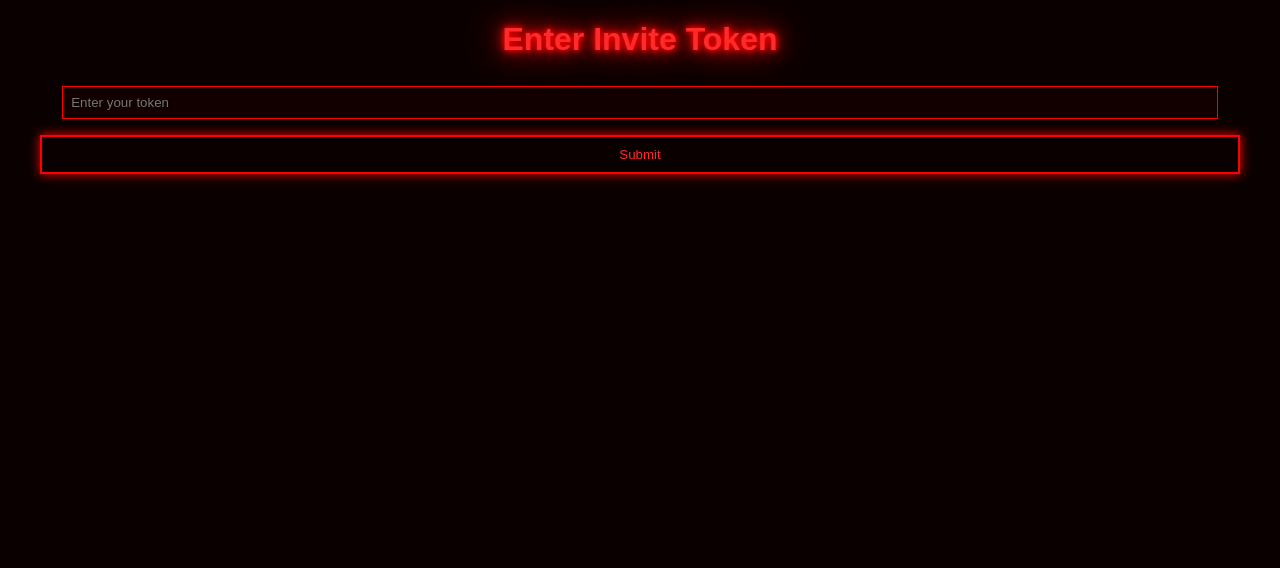
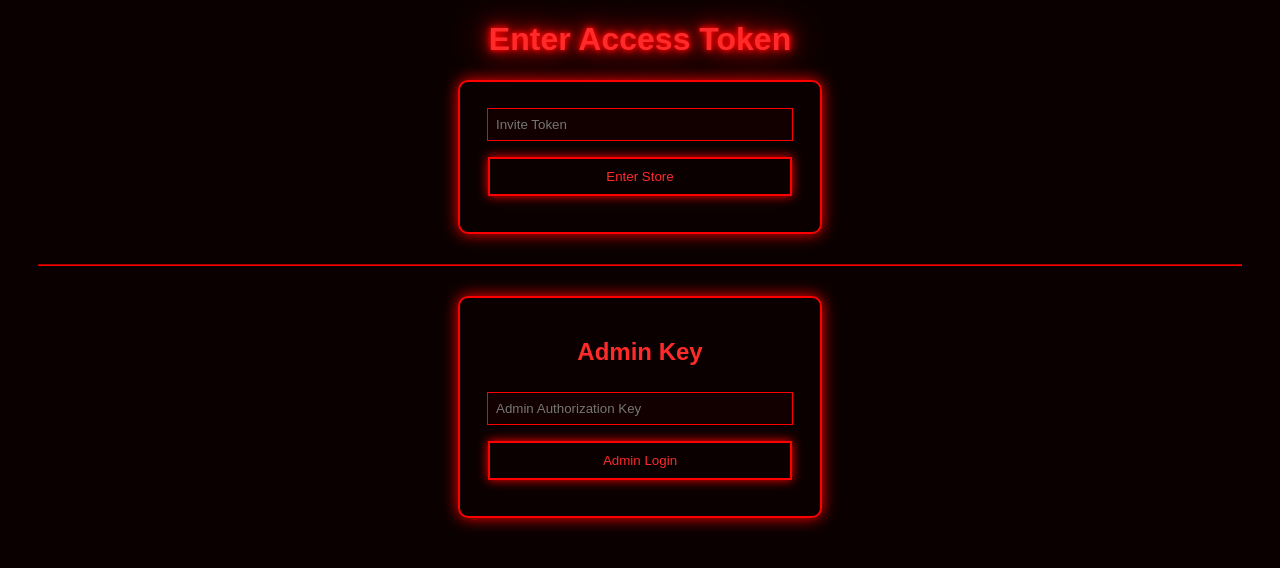
Before and after one commit to v1leshop/v1leshop, a plain HTML site: page token.html in a window 1280 px wide. Drawn offline with Linux system fonts and the light colour scheme.

Commit message:
Update token.html

```diff
--- a/token.html
+++ b/token.html
@@ -2,17 +2,28 @@
 <html lang="en">
 <head>
 <meta charset="UTF-8">
-<meta name="viewport" content="width=device-width, initial-scale=1.0">
-<title>v1leshop - Enter Token</title>
+<title>Access Portal</title>
 <link rel="stylesheet" href="style.css">
 </head>
 <body>
-<div class="container">
-  <h1 class="neon-text">Enter Invite Token</h1>
-  <input type="text" id="tokenInput" placeholder="Enter your token">
-  <button class="neon-btn" onclick="verifyToken()">Submit</button>
-  <p id="tokenMsg"></p>
+
+<h1 class="neon-text">Enter Access Token</h1>
+
+<div class="auth-box">
+<input id="tokenInput" placeholder="Invite Token">
+<button onclick="verifyToken()">Enter Store</button>
+<p id="tokenMsg"></p>
 </div>
+
+<hr style="margin:30px; border-color:#ff0000;">
+
+<div class="auth-box">
+<h2>Admin Key</h2>
+<input id="adminKeyInput" placeholder="Admin Authorization Key">
+<button onclick="adminKeyLogin()">Admin Login</button>
+<p id="adminKeyMsg"></p>
+</div>
+
 <script src="script.js"></script>
 </body>
 </html>
```
